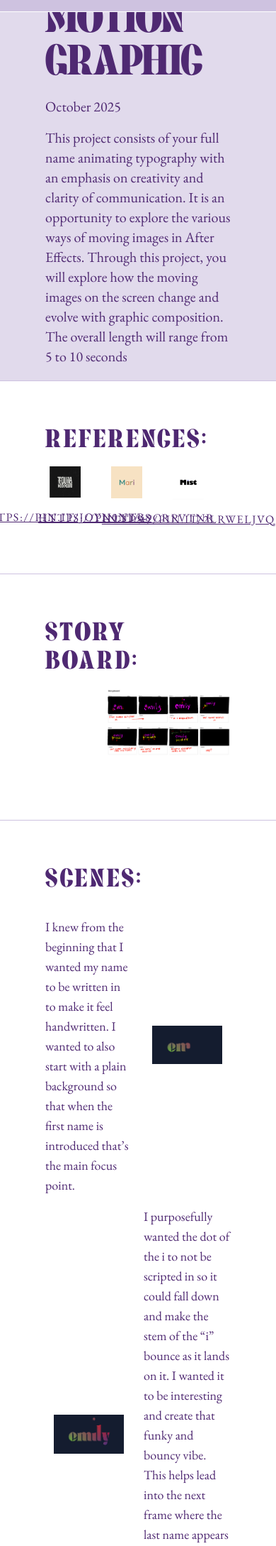
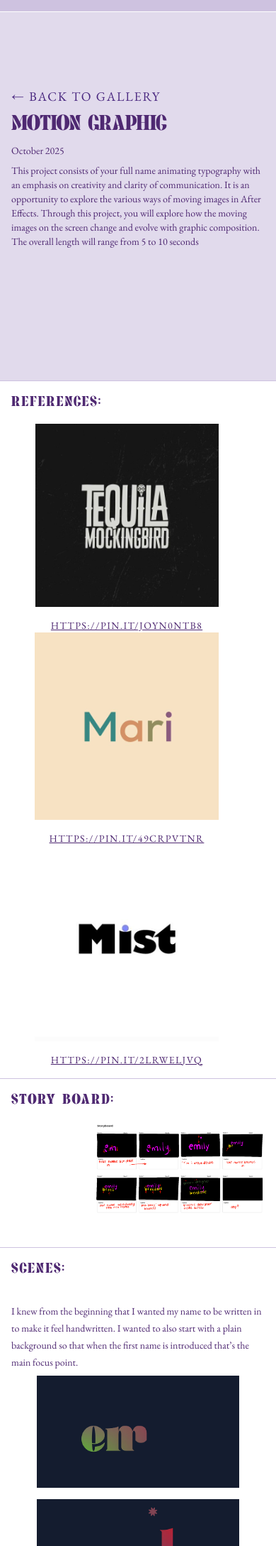
Before and after one commit to TonyVudis/portfolio, a Flask app: page /Gallery/Motiongraph in a window 390 px wide. Shown: the part 64-2242 px from the top of the page at 71% size. Run offline with Flask 3, Linux system fonts and the light colour scheme; some libraries are stand-ins or nearby versions.

Commit message:
motion mobile

```diff
--- a/templates/motionproj.html
+++ b/templates/motionproj.html
@@ -44,11 +44,11 @@
             <!-- Overlay -->
             <div class="absolute inset-0 bg-[#CEC2E0] opacity-60"></div>
             <!-- Text on top -->
-            <div class="absolute inset-0 flex flex-col justify-center px-16 gap-4">
+            <div class="absolute inset-0 flex flex-col justify-center px-4 md:px-16 gap-2 md:gap-4">
                 <a href="/Gallery" class="text-lg font-garamond tracking-widest uppercase text-[#4A2880] hover:underline">← Back to Gallery</a>
-                <h2 class="text-6xl font-megina text-[#4F2972]">MOTION GRAPHIC</h2>
-                <p class="font-garamond text-xl text-[#4F2972]">October 2025</p>
-                <p class="font-garamond text-xl text-[#4F2972] max-w-2xl"> This project consists of
+                <h2 class="text-3xl md:text-6xl font-megina text-[#4F2972]">MOTION GRAPHIC</h2>
+                <p class="font-garamond text-sm md:text-xl text-[#4F2972]">October 2025</p>
+                <p class="font-garamond text-sm md:text-xl text-[#4F2972] max-w-2xl"> This project consists of
                     your full name animating typography
                     with an emphasis on creativity and clarity of
                     communication. It is an opportunity to explore
@@ -61,75 +61,75 @@
         </div>
 
         <!-- Referances Section -->
-        <div class="w-full border-t border-[#CEC2E0] px-16 py-16" data-aos="fade-up">
-            <p class="text-4xl font-megina tracking-widest uppercase text-[#4F2972] mb-4">References:</p>
-            <div class="flex">
-                <div class="w-1/3 flex flex-col items-center pr-8">
+        <div class="w-full border-t border-[#CEC2E0] px-4 md:px-16 py-4 md:py-16" data-aos="fade-up">
+            <p class="text-xl md:text-4xl font-megina tracking-widest uppercase text-[#4F2972] mb-4">References:</p>
+            <div class="flex flex-col md:flex-row">
+                <div class="w-full md:w-1/3 flex flex-col md:flex-row items-center pr-8">
                     <img src="{{ url_for('static', filename='images/motionproj/referancemotion1.png') }}" alt="Process 1" class="w-4/5 object-cover mb-4">
-                    <a href="https://pin.it/jOYn0NTb8" target="_blank" class="text-md font-garamond tracking-widest uppercase underline hover:text-[#4A2880] transition-colors">https://pin.it/jOYn0NTb8</a>
+                    <a href="https://pin.it/jOYn0NTb8" target="_blank" class="text-sm md:text-md font-garamond tracking-widest uppercase underline hover:text-[#4A2880] transition-colors">https://pin.it/jOYn0NTb8</a>
                 </div>
-                <div class="w-1/3 flex flex-col items-center pr-8">
+                <div class="w-full md:w-1/3 flex flex-col md:flex-row items-center pr-8">
                     <img src="{{ url_for('static', filename='images/motionproj/referancemotion2.png') }}" alt="Process 1" class="w-4/5 object-cover mb-4">
-                    <a href="https://pin.it/49crPvTNr" target="_blank" class="text-md font-garamond tracking-widest uppercase underline hover:text-[#4A2880] transition-colors">https://pin.it/49crPvTNr</a>
+                    <a href="https://pin.it/49crPvTNr" target="_blank" class="text-sm md:text-md font-garamond tracking-widest uppercase underline hover:text-[#4A2880] transition-colors">https://pin.it/49crPvTNr</a>
                 </div>
-                <div class="w-1/3 flex flex-col items-center pr-8">
+                <div class="w-full md:w-1/3 flex flex-col md:flex-row items-center pr-8">
                     <img src="{{ url_for('static', filename='images/motionproj/referancemotion3.png') }}" alt="Process 1" class="w-4/5 object-cover mb-4">
-                    <a href="https://pin.it/2LrWeLjvQ" target="_blank" class="text-md font-garamond tracking-widest uppercase underline hover:text-[#4A2880] transition-colors">https://pin.it/2LrWeLjvQ</a>
+                    <a href="https://pin.it/2LrWeLjvQ" target="_blank" class="text-sm md:text-md font-garamond tracking-widest uppercase underline hover:text-[#4A2880] transition-colors">https://pin.it/2LrWeLjvQ</a>
                 </div>
             </div>
         </div>
 
 
         <!-- Storyboard Section -->
-        <div class="w-full border-t border-[#CEC2E0] px-16 py-16" data-aos="fade-up">
-            <p class="text-4xl font-megina tracking-widest uppercase text-[#4F2972] mb-4">Story Board:</p>
-            <div class="flex">
-                <div class="w-full flex flex-col items-end">
+        <div class="w-full border-t border-[#CEC2E0] px-4 md:px-16 py-4 md:py-16" data-aos="fade-up">
+            <p class="text-xl md:text-4xl font-megina tracking-widest uppercase text-[#4F2972] mb-4">Story Board:</p>
+            <div class="flex flex-col md:flex-row">
+                <div class="w-full flex flex-col md:flex-row items-end">
                     <img src="{{ url_for('static', filename='images/motionproj/motionstoryboard.png') }}" alt="Process 1" class="w-2/3 object-cover mb-4">
                 </div>
             </div>
         </div>
 
         <!-- Scene Section -->
-        <div class="w-full border-t border-[#CEC2E0] px-16 py-16" data-aos="fade-up">
-            <p class="text-4xl font-megina tracking-widest uppercase text-[#4F2972] mb-4">Scenes:</p>
-            <div class="flex gap-4 items-center">
-                <div class="w-1/2 flex items-center pt-4">
-                    <p><span class="font-garamond text-lg text-[#4F2972]">I knew from the beginning that I wanted my name to be written in to make it feel
+        <div class="w-full border-t border-[#CEC2E0] px-4 md:px-16 py-4 md:py-16" data-aos="fade-up">
+            <p class="text-xl md:text-4xl font-megina tracking-widest uppercase text-[#4F2972] mb-4">Scenes:</p>
+            <div class="flex flex-col md:flex-row gap-2 md:gap-4 items-center">
+                <div class="w-full md:w-1/2 flex flex-col md:flex-row items-center pt-4">
+                    <p><span class="font-garamond text-sm md:text-lg text-[#4F2972]">I knew from the beginning that I wanted my name to be written in to make it feel
                     handwritten. I wanted to also start with a plain background so that when the first name is
                     introduced that’s the main focus point.</span></p>
                 </div>
-                <div class="w-1/2 flex flex-col items-center">
+                <div class="w-full md:w-1/2 flex flex-col md:flex-row items-center">
                     <img src="{{ url_for('static', filename='images/motionproj/scene1motion.png') }}" alt="Iteration 2" class="w-4/5 object-contain mb-4">
                 </div>
             </div>
-            <div class = "flex gap-4 items-center">
-                <div class="w-1/2 flex flex-col items-center">
+            <div class = "flex flex-col md:flex-row gap-2 md:gap-4 items-center">
+                <div class="w-full md:w-1/2 flex flex-col md:flex-row items-center">
                     <img src="{{ url_for('static', filename='images/motionproj/scene2motion.png') }}" alt="Iteration 2" class="w-4/5 object-contain mb-4">
                 </div>
-                <div class="w-1/2 flex items-center pt-4">
-                    <p><span class="font-garamond text-lg text-[#4F2972]">I purposefully wanted the dot of the i to not be scripted in so it could fall down and make
+                <div class="w-full md:w-1/2 flex flex-col md:flex-row items-center pt-4">
+                    <p><span class="font-garamond text-sm md:text-lg text-[#4F2972]">I purposefully wanted the dot of the i to not be scripted in so it could fall down and make
                     the stem of the “i” bounce as it lands on it. I wanted it to be interesting and create that
                     funky and bouncy vibe. This helps lead into the next frame where the last name appears
                     and bounces the name. By adding the dot bouncing on the stem of the “i” helped make it
                     feel cohesive. </span></p>
                 </div>
             </div>
-            <div class="flex gap-4 items-center">
-                <div class="w-1/2 flex items-start pt-4">
-                    <p><span class="font-garamond text-lg text-[#4F2972]">As the last name pops it in return make the “emily” pop up as well which sends the dot of the “i” up as well. It rolls back and forth on the base of the “i”. I did this on purpose
+            <div class="flex flex-col md:flex-row gap-2 md:gap-4 items-center">
+                <div class="w-full md:w-1/2 flex flex-col md:flex-row items-start pt-4">
+                    <p><span class="font-garamond text-sm md:text-lg text-[#4F2972]">As the last name pops it in return make the “emily” pop up as well which sends the dot of the “i” up as well. It rolls back and forth on the base of the “i”. I did this on purpose
                     because it felt like the animation was trying to wrap up while still keeping the fun vibe to it.</span></p>
                 </div>
-                <div class="w-1/2 flex flex-col items-center">
+                <div class="w-full md:w-1/2 flex flex-col md:flex-row items-center">
                     <img src="{{ url_for('static', filename='images/motionproj/scene4motion.png') }}" alt="Iteration 2" class="w-4/5 object-contain mb-4">
                 </div>
             </div>
-            <div class="flex gap-8 items-center">
-                <div class="w-1/2 flex flex-col items-center">
+            <div class="flex flex-col md:flex-row gap-4 md:gap-8 items-center">
+                <div class="w-full md:w-1/2 flex flex-col md:flex-row items-center">
                     <img src="{{ url_for('static', filename='images/motionproj/scene5motion.png') }}" alt="Iteration 2" class="w-4/5 object-contain mb-4">
                 </div>
-                <div class="w-1/2 flex items-center pt-4">
-                    <p><span class="font-garamond text-lg text-[#4F2972]">To start the process of looping I had the dot of the “i” jump up and bounce off the “y” while
+                <div class="w-full md:w-1/2 flex flex-col md:flex-row items-center pt-4">
+                    <p><span class="font-garamond text-sm md:text-lg text-[#4F2972]">To start the process of looping I had the dot of the “i” jump up and bounce off the “y” while
                     increasing in scale so it could roll across screen and reset the screen. I also wanted a fun
                     way to make the darker bottom blue color disappear which is why it rotates out of frame
                     to make way for the loop to start. </span></p>
@@ -138,19 +138,19 @@
         </div>
 
         <!-- Moodboard Section -->
-        <div class="w-full border-t border-[#CEC2E0] px-16 py-16" data-aos="fade-up">
-            <p class="text-4xl font-megina tracking-widest uppercase text-[#4F2972] mb-4">Moodboard:</p>
-            <div class="flex">
-                <div class="w-full flex flex-col items-end">
+        <div class="w-full border-t border-[#CEC2E0] px-4 md:px-16 py-4 md:py-16" data-aos="fade-up">
+            <p class="text-xl md:text-4xl font-megina tracking-widest uppercase text-[#4F2972] mb-4">Moodboard:</p>
+            <div class="flex flex-col md:flex-row">
+                <div class="w-full flex flex-col md:flex-row items-end">
                     <img src="{{ url_for('static', filename='images/motionproj/moodboardmotion.png') }}" alt="Process 1" class="w-1/2 object-cover mb-4">
                 </div>
             </div>
         </div>
 
         <!-- Final -->
-        <div class="w-full border-t border-[#CEC2E0] px-16 py-16" data-aos="fade-up">
-            <p class="text-4xl font-megina tracking-widest uppercase text-[#4F2972] mb-4">Final Design:</p>
-            <div class="flex items-start justify-center p-10 px-1">
+        <div class="w-full border-t border-[#CEC2E0] px-4 md:px-16 py-4 md:py-16" data-aos="fade-up">
+            <p class="text-xl md:text-4xl font-megina tracking-widest uppercase text-[#4F2972] mb-4">Final Design:</p>
+            <div class="flex flex-col md:flex-row items-start justify-center p-10 px-1">
                 <video id="port-video" autoplay muted loop playsinline class="w-4/5 h-auto">
                     <source src="{{ url_for('static', filename='PORT2CLIP.mp4') }}" type="video/mp4">
                 </video>
```
